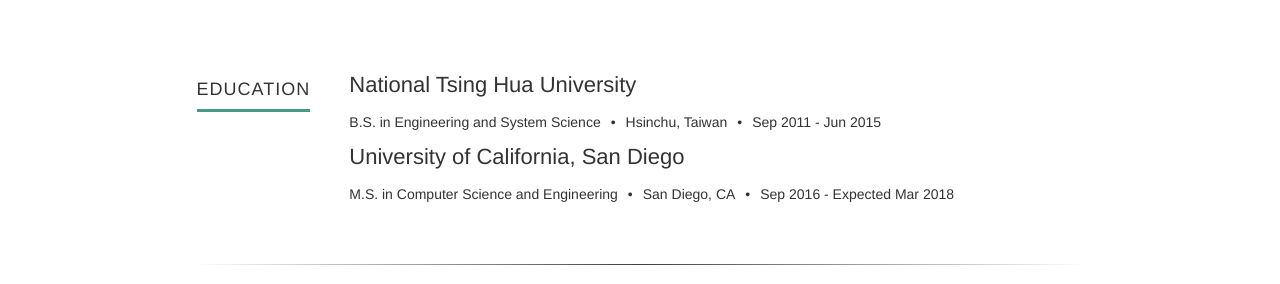
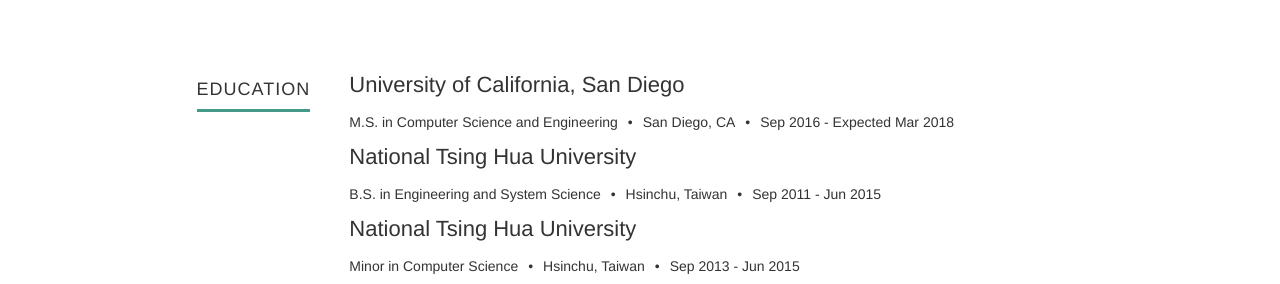
Before and after one commit to eric199wen/eric199wen.github.io, a React (Create React App) app: page / in a window 1280 px wide. Shown: the part 516-800 px from the top of the page. Built offline with nearby package versions, Linux system fonts and the light colour scheme.

Commit message:
change order of education

```diff
--- a/src/components/Education.js
+++ b/src/components/Education.js
@@ -24,6 +24,13 @@
               {detail[1].location}<span className="bullet">&#8226;</span>
               {`${detail[1].startDate} - ${detail[1].endDate}`}
             </p>
+            {/* <hr /> */}
+            <div className="section-subtitle">{detail[2].institution}</div>
+            <p className="area">
+              {`${detail[2].studyType} in ${detail[2].area}`}<span className="bullet">&#8226;</span>
+              {detail[2].location}<span className="bullet">&#8226;</span>
+              {`${detail[2].startDate} - ${detail[2].endDate}`}
+            </p>
           </div>
         </div>
       </div>
--- a/src/resume.js
+++ b/src/resume.js
@@ -16,6 +16,20 @@
   },
   "education": [
     {
+      "institution": "University of California, San Diego",
+      "area": "Computer Science and Engineering",
+      "location": "San Diego, CA",
+      "studyType": "M.S.",
+      "startDate": "Sep 2016",
+      "endDate": "Expected Mar 2018",
+      "gpa": "3.5/4.0",
+      "courses": [
+        "<COURSE_1>",
+        "<COURSE_2>",
+        "<COURSE_3>"
+      ]
+    },
+    {
       "institution": "National Tsing Hua University",
       "area": "Engineering and System Science",
       "location": "Hsinchu, Taiwan",
@@ -30,19 +44,19 @@
       ]
     },
     {
-      "institution": "University of California, San Diego",
-      "area": "Computer Science and Engineering",
-      "location": "San Diego, CA",
-      "studyType": "M.S.",
-      "startDate": "Sep 2016",
-      "endDate": "Expected Mar 2018",
-      "gpa": "3.5/4.0",
+      "institution": "National Tsing Hua University",
+      "area": "Computer Science",
+      "location": "Hsinchu, Taiwan",
+      "studyType": "Minor",
+      "startDate": "Sep 2013",
+      "endDate": "Jun 2015",
+      "gpa": "3.9/4.0",
       "courses": [
         "<COURSE_1>",
         "<COURSE_2>",
         "<COURSE_3>"
       ]
-    }
+    },
   ],
   "work": [
     {
```
